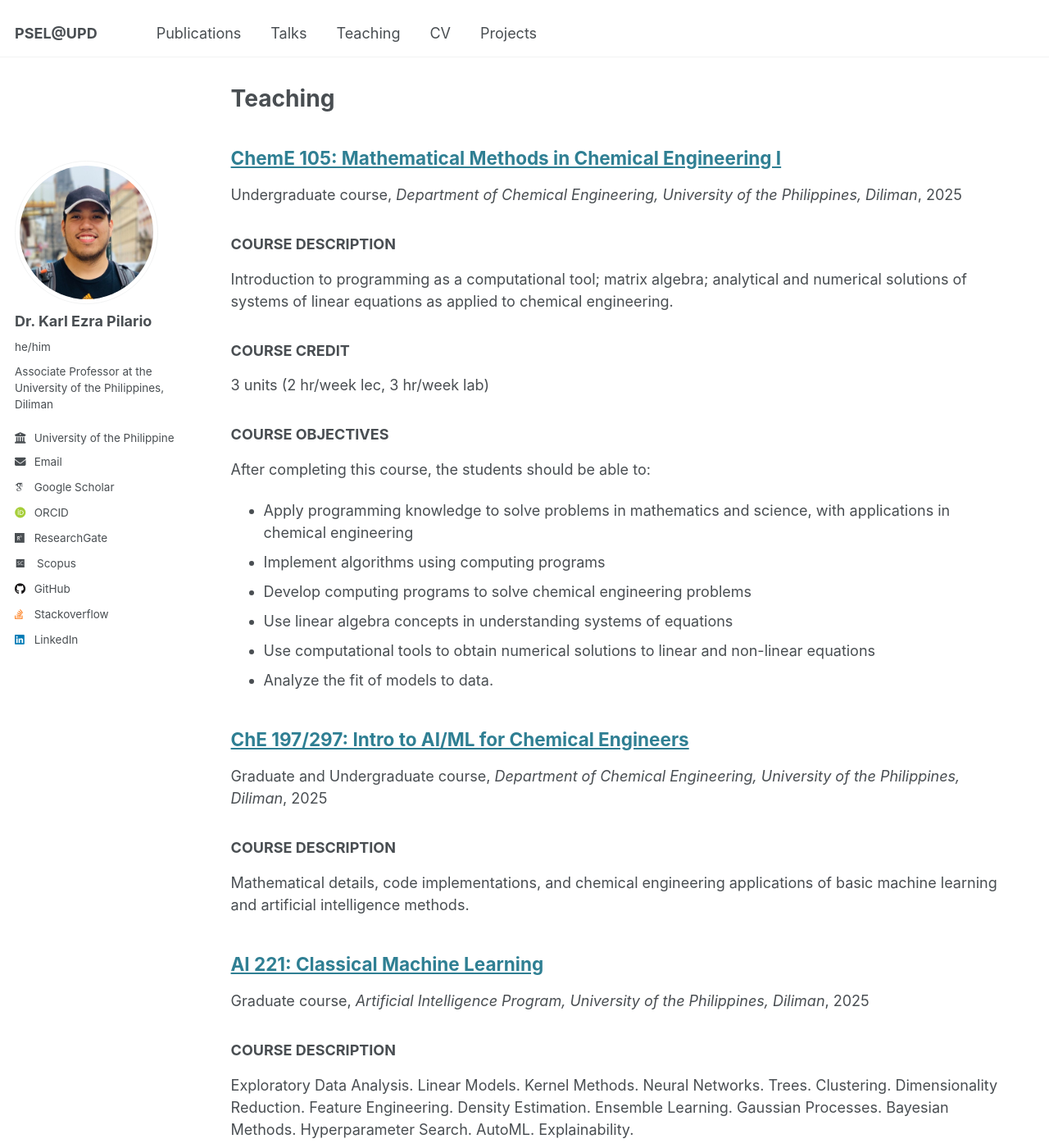
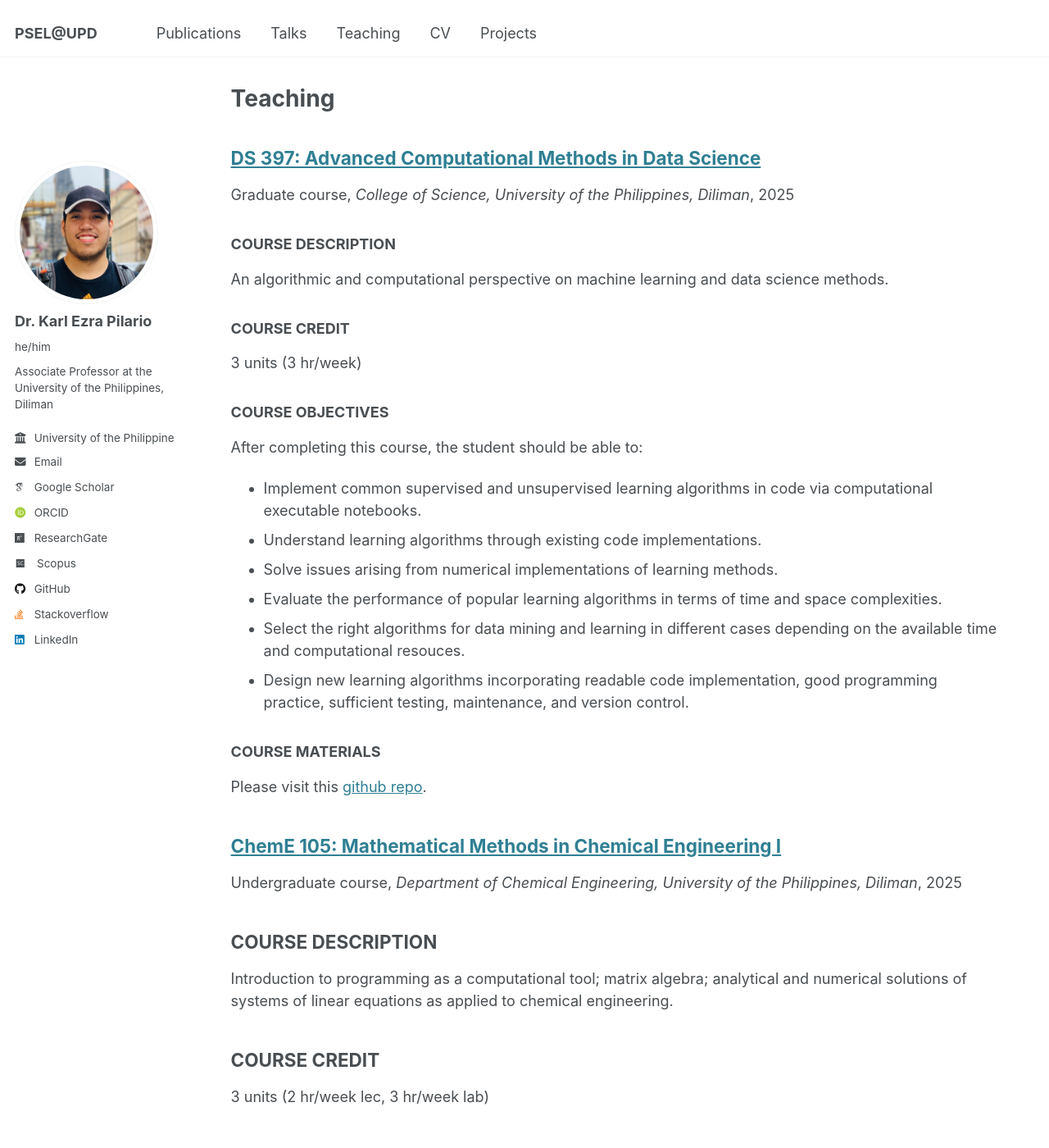
Before and after one commit to kspilario/kspilario.github.io, a Jekyll site: the page built from _pages/teaching.html, in a window 1280 px wide and 1400 px high. Shown: the whole window at 82% size. Built offline with Jekyll 4.4.1, drawn with Linux system fonts in a browser that asks for light colours; some web fonts are replaced; some of the changed text lies outside the part shown.

Commit message:
Add files via upload

```diff
--- a/_teaching/cheme105.md
+++ b/_teaching/cheme105.md
@@ -7,17 +7,17 @@ venue: "Department of Chemical Engineering, University of the Philippines, Dilim
 location: "Quezon City, Philippines"
 ---
 
-### COURSE DESCRIPTION
+## COURSE DESCRIPTION
 Introduction to programming as a computational tool; matrix algebra; analytical and numerical solutions of systems of linear equations as applied to chemical engineering.
 
-### COURSE CREDIT
+## COURSE CREDIT
 3 units (2 hr/week lec, 3 hr/week lab)
 
-### COURSE OBJECTIVES
+## COURSE OBJECTIVES
 After completing this course, the students should be able to:
-* Apply programming knowledge to solve problems in mathematics and science, with applications in chemical engineering
-* Implement algorithms using computing programs
-* Develop computing programs to solve chemical engineering problems
-* Use linear algebra concepts in understanding systems of equations
-* Use computational tools to obtain numerical solutions to linear and non-linear equations
+* Apply programming knowledge to solve problems in mathematics and science, with applications in chemical engineering;
+* Implement algorithms using computing programs;
+* Develop computing programs to solve chemical engineering problems;
+* Use linear algebra concepts in understanding systems of equations;
+* Use computational tools to obtain numerical solutions to linear and non-linear equations; and
 * Analyze the fit of models to data.
--- /dev/null
+++ b/_teaching/ds397.md
@@ -0,0 +1,27 @@
+---
+title: "DS 397: Advanced Computational Methods in Data Science"
+collection: teaching
+type: "Graduate course"
+permalink: /teaching/ds397
+venue: "College of Science, University of the Philippines, Diliman"
+location: "Quezon City, Philippines"
+---
+
+### COURSE DESCRIPTION
+An algorithmic and computational perspective on machine learning and data science methods.
+
+### COURSE CREDIT
+3 units (3 hr/week)
+
+### COURSE OBJECTIVES
+After completing this course, the student should be able to:
+* Implement common supervised and unsupervised learning algorithms in code via computational executable notebooks.
+* Understand learning algorithms through existing code implementations.
+* Solve issues arising from numerical implementations of learning methods.
+* Evaluate the performance of popular learning algorithms in terms of time and space complexities.
+* Select the right algorithms for data mining and learning in different cases depending on the available time and computational resouces.
+* Design new learning algorithms incorporating readable code implementation, good programming practice, sufficient testing, maintenance, and version control.
+
+
+### COURSE MATERIALS
+Please visit this [github repo](https://github.com/kspilario/DS397_comp).
```
